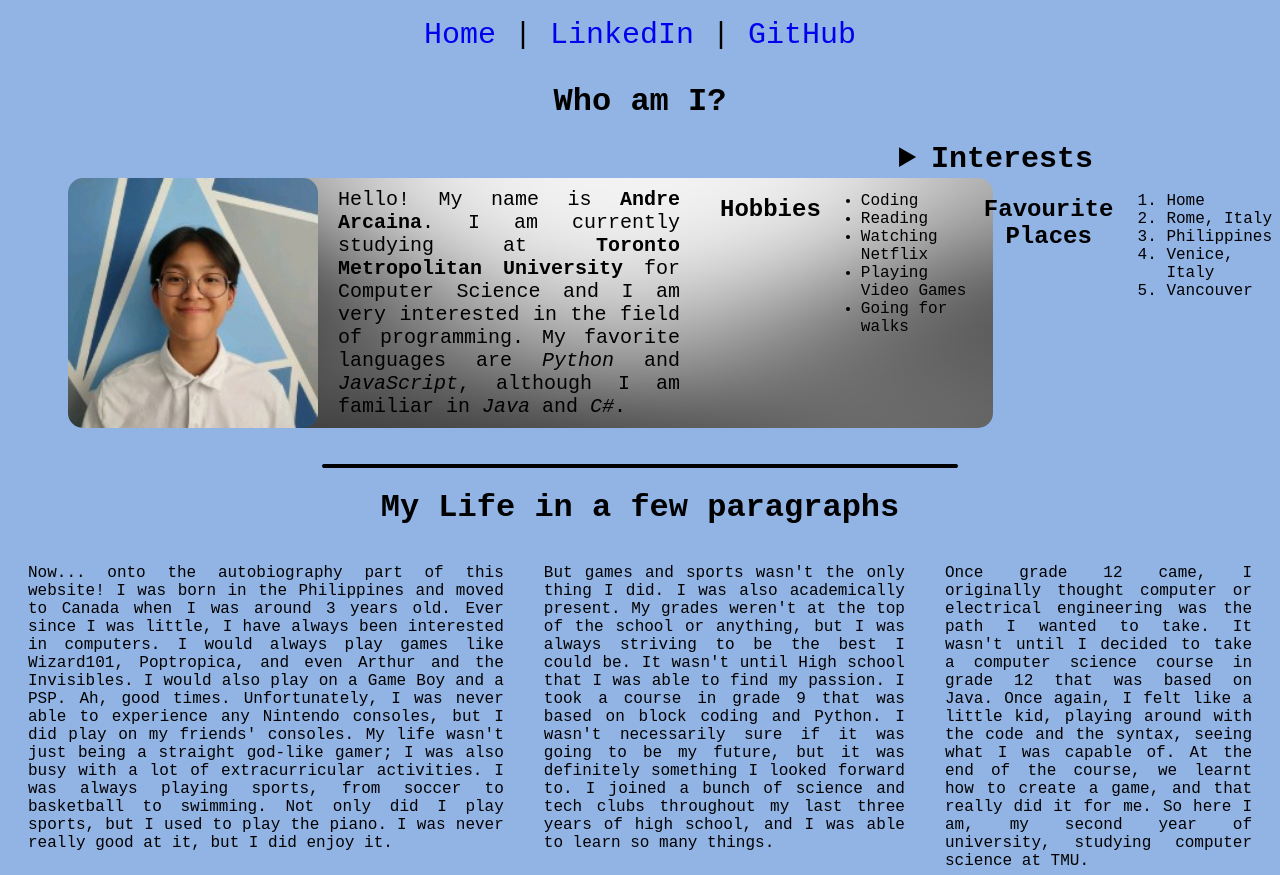
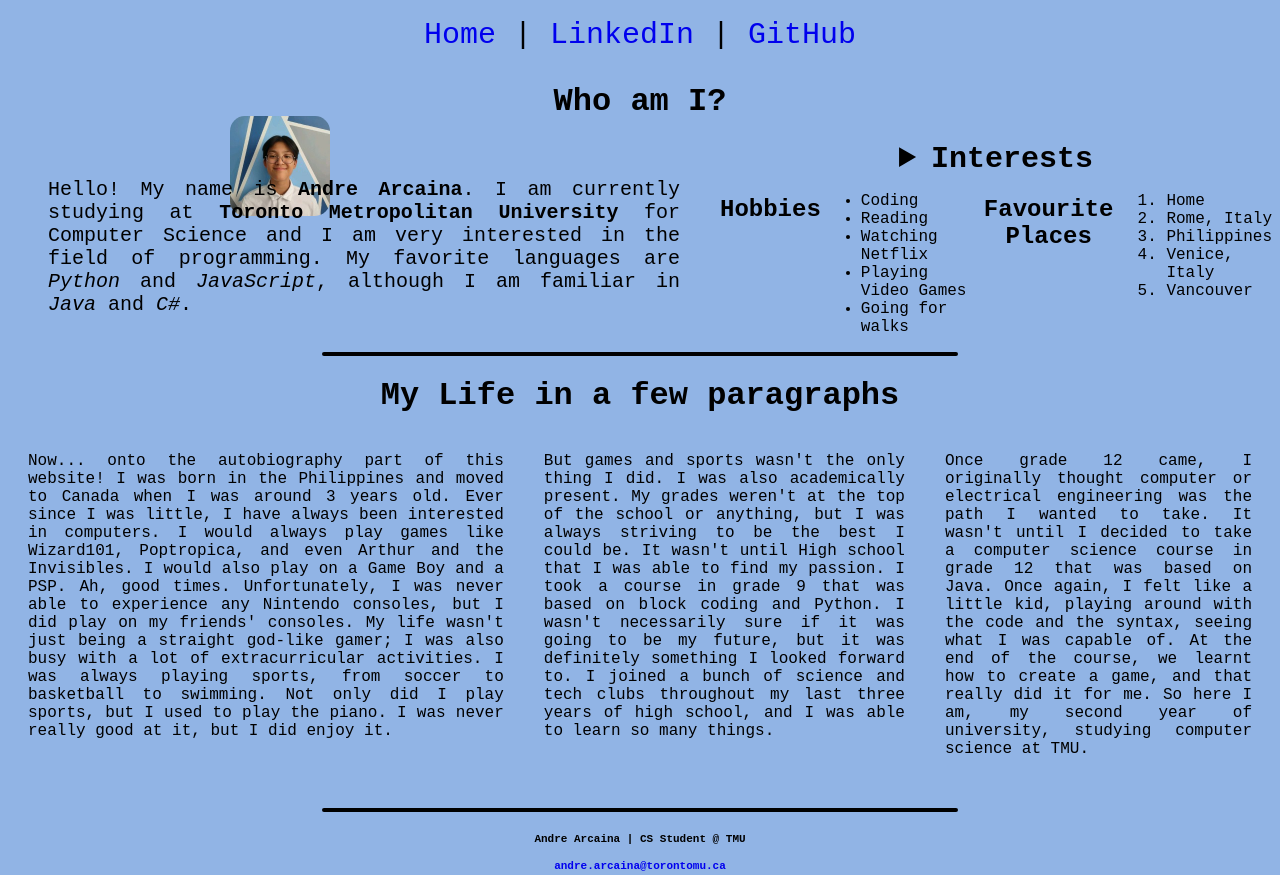
Before and after one commit to andrearcaina/CPS530-Website, a plain HTML site: page labs/Lab02/lab02.html in a window 1280 px wide. Shown: the top 875 px of the page. Drawn offline with Linux system fonts and the light colour scheme.

Commit message:
Update Lab02

```diff
--- a/labs/Lab02/lab02.css
+++ b/labs/Lab02/lab02.css
@@ -11,6 +11,7 @@ body {
 
 a {
     text-decoration: none;
+    z-index: 1;
 }
 
 li {
@@ -59,18 +60,13 @@ footer {
 
 
 #profile {
-    border-radius: 15px;
-    width: 250px;
-    height: 250px;
-    margin: 20px;
-}
-
-#background {
     position: absolute;
     border-radius: 15px;
-    left: 200px;
-    width: 785px;
-    height: 250px;
+    width: 100px;
+    height: 100px;
+    margin: 20px;
+    top: 10%;
+    left: 16%;
     z-index: -1;
 }
 
--- a/labs/Lab02/lab02.html
+++ b/labs/Lab02/lab02.html
@@ -30,7 +30,6 @@
             <section class="cols">
                 <figure>
                     <img id="profile" src="me.jpeg" alt="Me"/>
-                    <img id="background" src="background.jpeg" alt="Background" />
                     <figcaption id="about-me">
                         Hello! My name is <b>Andre Arcaina</b>. I am currently studying at
                         <b>Toronto Metropolitan University</b> for Computer Science and I am
```
Also changed, not shown: labs/Lab02/background.jpeg (deleted).
